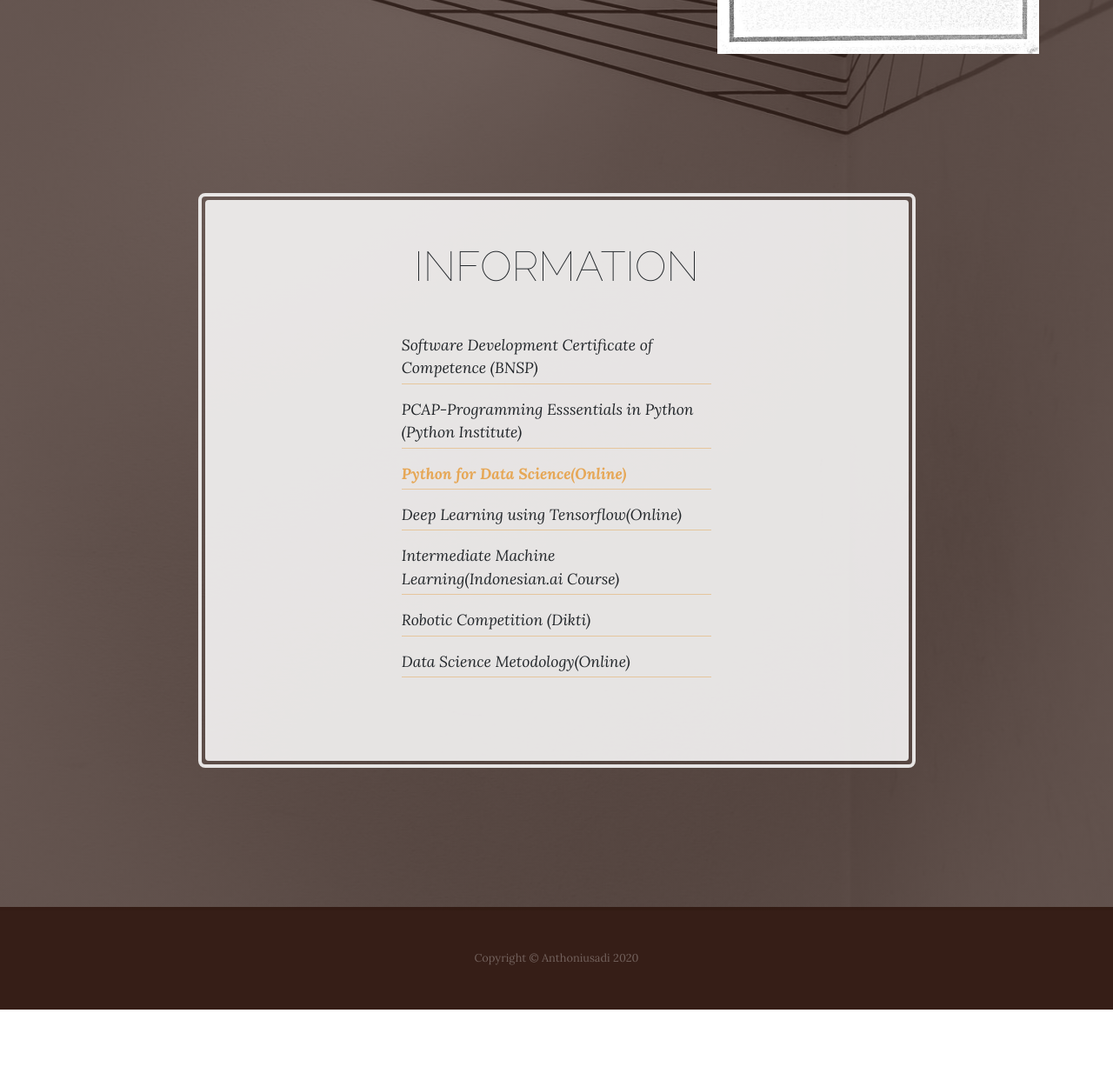
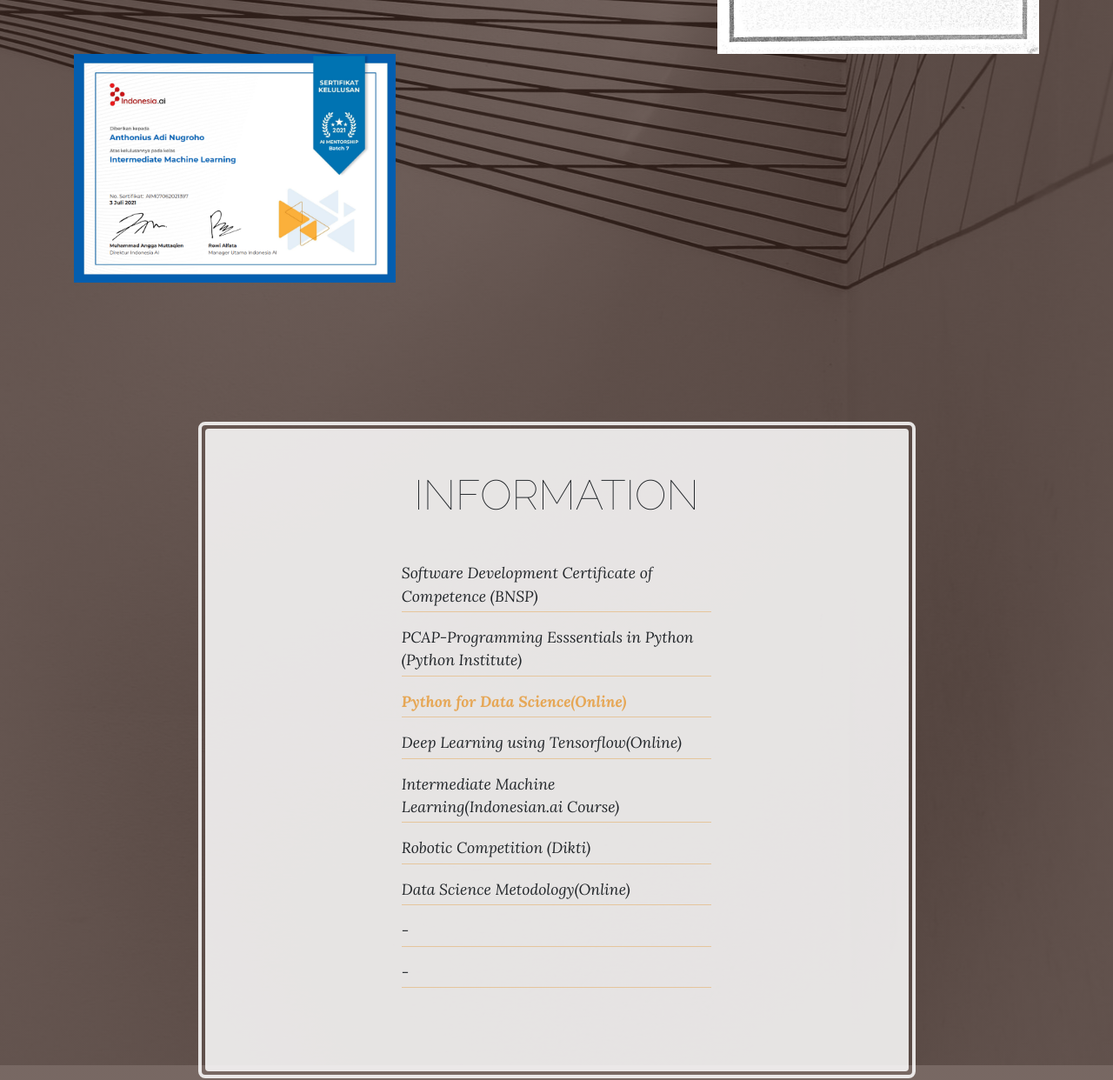
Before and after one commit to anthoniusadi/anthoniusadi.github.io, a plain HTML site: page certif.html in a window 1280 px wide. Shown: the part 1068-2310 px from the top of the page at 87% size. Before the commit the page ends 2229 px from the top, so only its background shows below. Drawn offline with Linux system fonts and the light colour scheme; a web font is replaced by a local one.

Commit message:
add certificate

```diff
--- a/certif.html
+++ b/certif.html
@@ -45,6 +45,7 @@
                 <div class="col-md-6 col-lg-4 item zoom-on-hover"><a href="#"><img class="img-fluid image" src="assets/img/certif1.jpg"></a></div>
                 <div class="col-md-6 col-lg-4 item zoom-on-hover"><a href="#"><img class="img-fluid image" src="assets/img/datasc.PNG"></a></div>
                 <div class="col-md-6 col-lg-4 item zoom-on-hover"><a href="#"><img class="img-fluid image" src="assets/img/certif2.jpg"></a></div>
+                <div class="col-md-6 col-lg-4 item zoom-on-hover"><a href="#"><img class="img-fluid image" src="assets/img/indonesiaai.PNG"></a></div>
             </div>
         </div>
     </section>
@@ -62,6 +63,8 @@
                             <li class="d-flex list-unstyled-item list-hours-item">Intermediate Machine Learning(Indonesian.ai Course)&nbsp;</li>
                             <li class="d-flex list-unstyled-item list-hours-item">Robotic Competition (Dikti)</li>
                             <li class="d-flex list-unstyled-item list-hours-item">Data Science Metodology(Online)</li>
+                            <li class="d-flex list-unstyled-item list-hours-item">-</li>
+                            <li class="d-flex list-unstyled-item list-hours-item">-</li>
                         </ul>
                     </div>
                 </div>
```
Also changed, not shown: assets/img/indoai.PNG (added), assets/img/indonesiaai.PNG (added).
